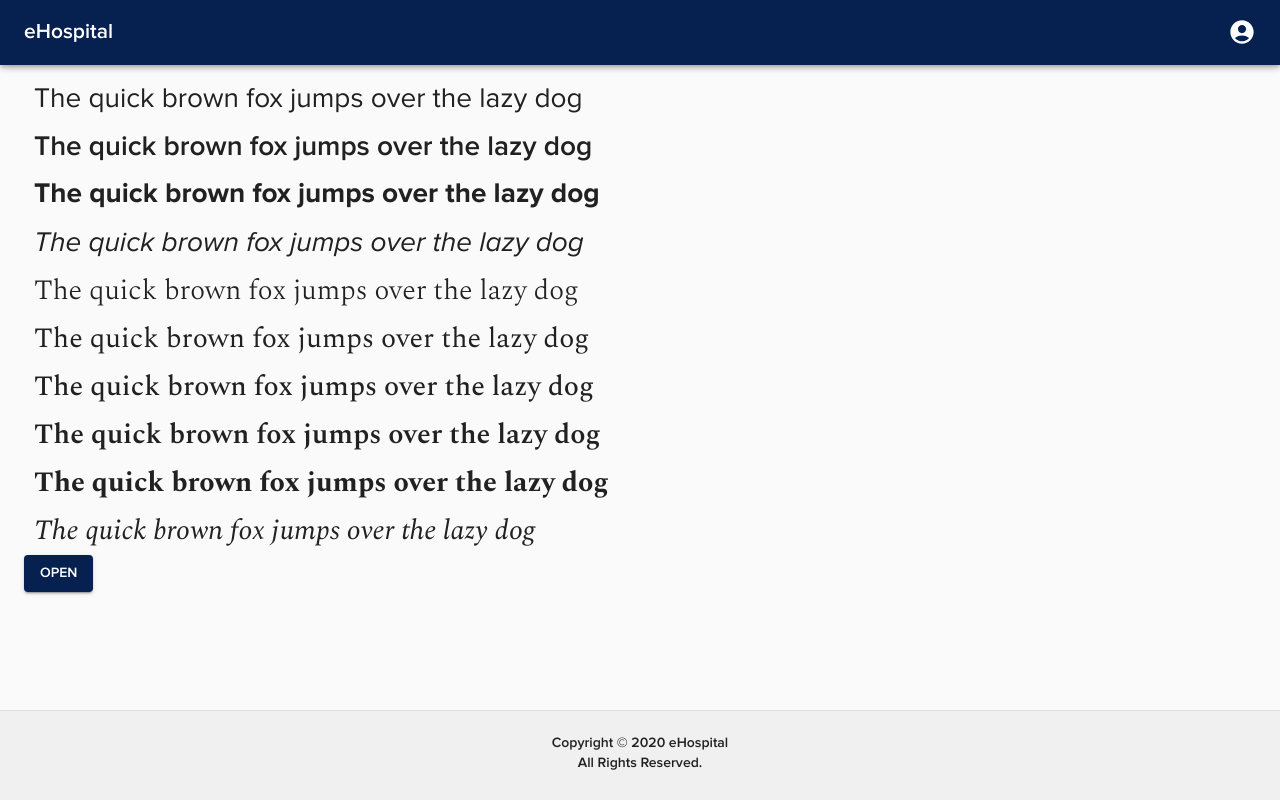
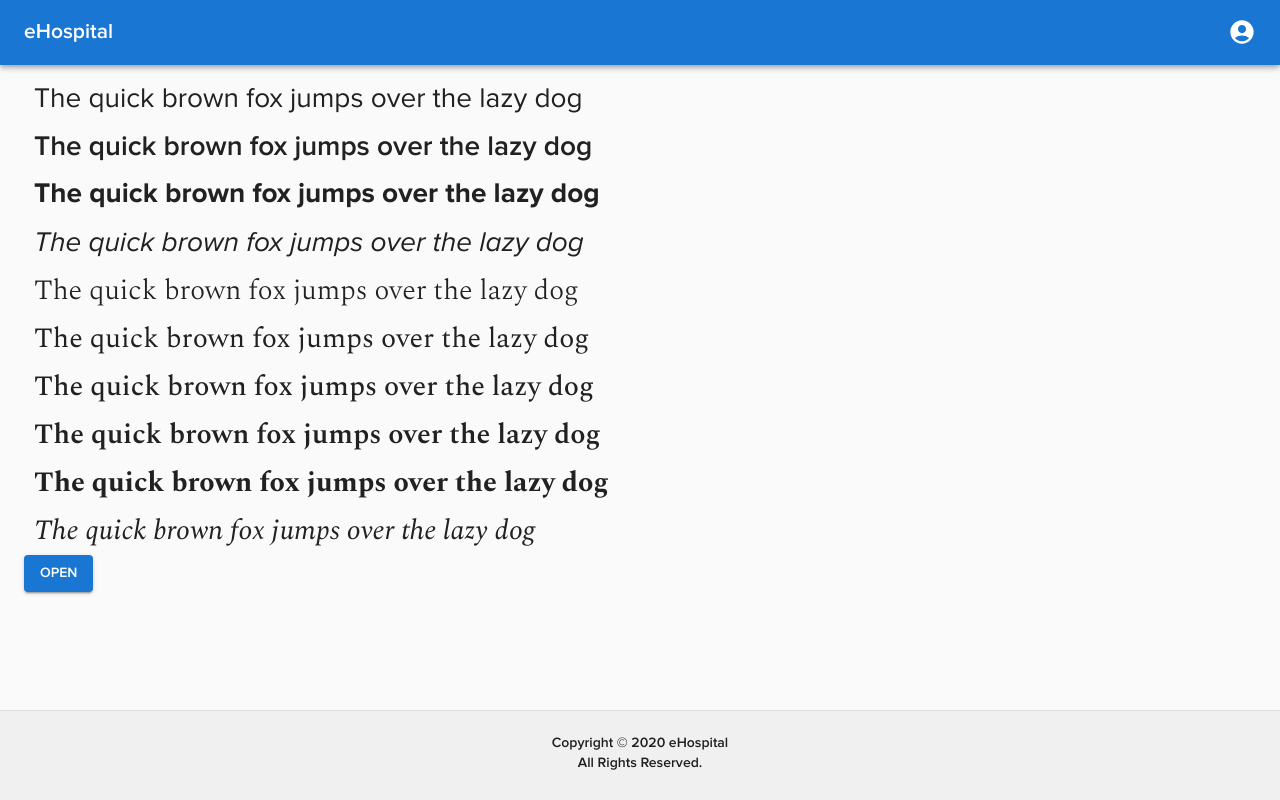
Before and after one commit to ShindeShubhamm/e-hospital-frontend, a React (Create React App) app: page / in a window 1280 px wide. Built offline with nearby package versions, Linux system fonts and the light colour scheme.

Commit message:
Environment variables added.

```diff
--- a/package.json
+++ b/package.json
@@ -25,7 +25,7 @@
     "start": "react-scripts start",
     "dev": "BROWSER=none npm start",
     "build": "rm -rf ./build && react-scripts build",
-    "build:run": "serve -s build",
+    "build:run": "serve -s build -p 3000",
     "test": "react-scripts test",
     "eject": "react-scripts eject"
   },
--- a/src/api/ProfileAPI.js
+++ b/src/api/ProfileAPI.js
@@ -1,8 +1,6 @@
 import axios from 'axios';
 
-import { getAPI } from '../config/api';
-
-const api = getAPI();
+const api = process.env.REACT_APP_API_ENDPOINT;
 
 const ProfileAPI = {
   get: (id) => {
--- a/src/theme.js
+++ b/src/theme.js
@@ -16,7 +16,9 @@ const ProximaNova = {
 export const AppTheme = createMuiTheme({
   palette: {
     primary: {
-      main: '#06214f',
+      main: '#1976d2',
+      light: '#4791db',
+      dark: '#115293',
     },
     secondary: {
       main: '#f3b239',
```
Also changed, not shown: src/config/api.js (+4 -4 lines), 1 other file (tests, documents, lock files or other folders).
